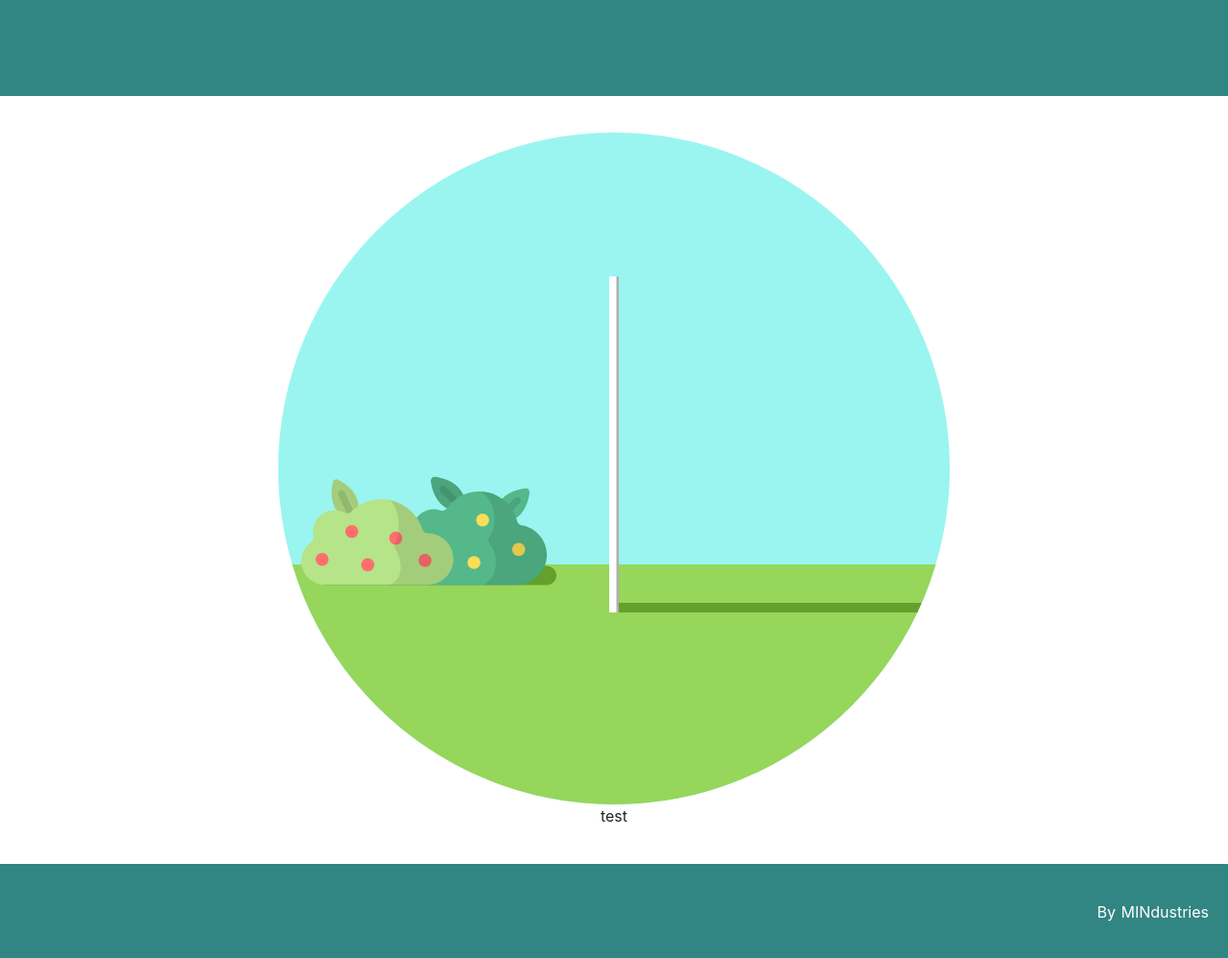
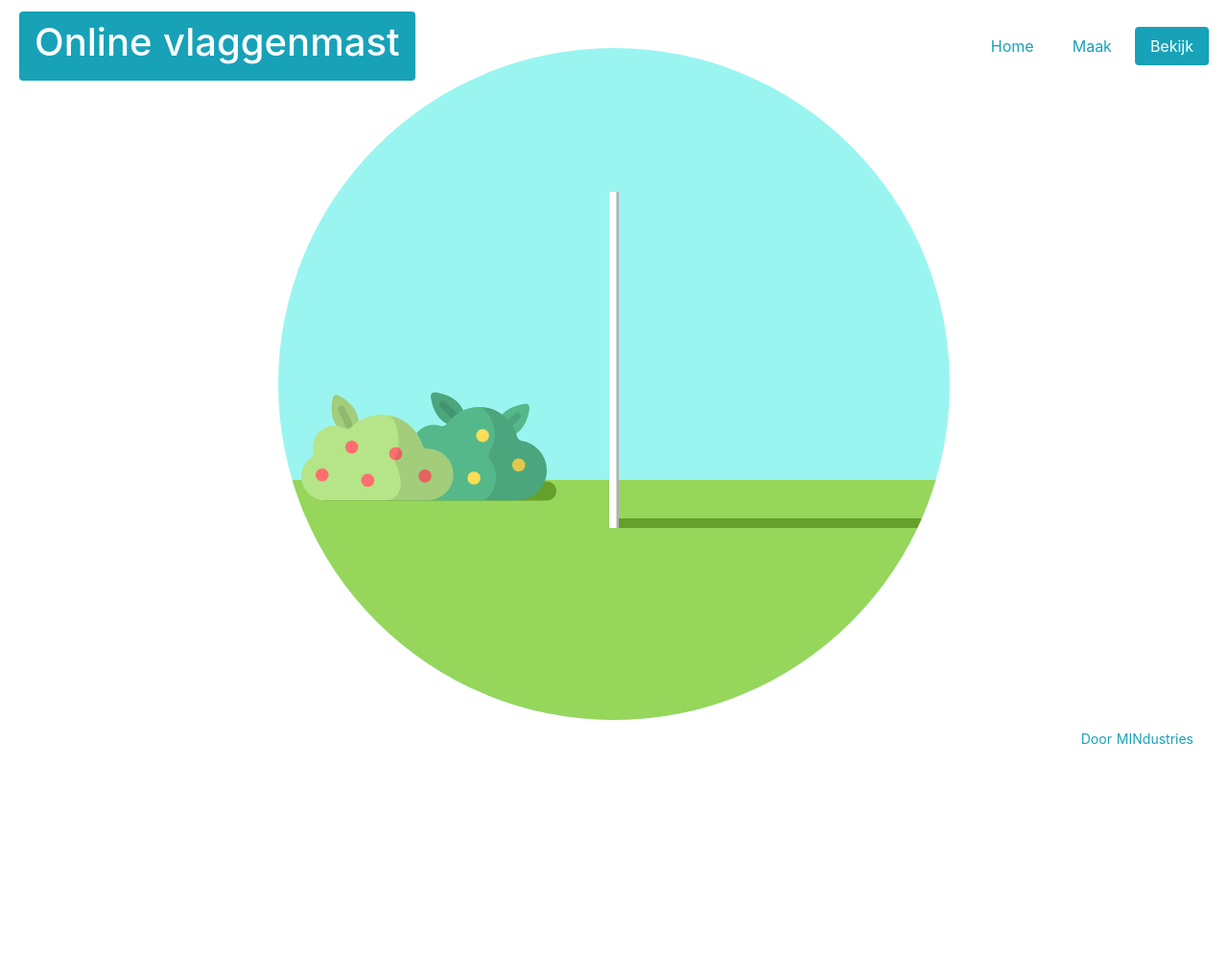
Before and after one commit to steefmin/flag, a Nuxt app: page /view in a window 1280 px wide. Shown: the whole page at 96% size. After the commit the page ends 800 px from the top, so only its background shows below. Built offline with nearby package versions, Linux system fonts and the light colour scheme.

Commit message:
keep latest view, adds navigation

```diff
--- a/layouts/default.vue
+++ b/layouts/default.vue
@@ -1,12 +1,23 @@
 <template>
   <div id="box">
-    <div id="header"></div>
+    <b-navbar fixed="top">
+      <b-nav pills>
+        <b-nav-item to="/" active><h1>Online vlaggenmast</h1></b-nav-item>
+      </b-nav>
+      <b-nav pills align="end">
+        <b-nav-item to="/" exact active-class="active">Home</b-nav-item>
+        <b-nav-item to="/create"  active-class="active">Maak</b-nav-item>
+        <b-nav-item to="/view"  active-class="active">Bekijk</b-nav-item>
+      </b-nav>
+    </b-navbar>
+
     <nuxt id="main"/>
-    <div id="footer">
-      <div class="footerElement">
-        <a href="https://steefmin.xyz">By MINdustries</a>
-      </div>
-    </div>
+
+    <b-navbar fixed="bottom" toggleable="true">
+      <b-nav small align="end">
+        <b-nav-item href="https://steefmin.xyz">Door MINdustries</b-nav-item>
+      </b-nav>
+    </b-navbar>
   </div>
 </template>
 
@@ -27,48 +38,19 @@ html {
   margin: 0;
 }
 
-body {
-  min-height: 100vh;
+.nav {
+  width: 100%
 }
 
-#box {
-  display: flex;
-  flex-direction: column;
-  align-items: stretch;
-  min-height: 100vh;
+.nav-item {
+  margin: 4px;
 }
 
-#main {
-  flex: 1;
-  width: 100%;
+.nav-pills .nav-link.active, .nav-pills .show > .nav-link {
+  background-color: var(--info);
+  color: #ffffff;
 }
-
-#header {
-  background-color: #318582;
-  flex-basis: 100px;
-  flex-shrink: 0;
-}
-
-#footer {
-  background-color: #318582;
-  flex-basis: 100px;
-  flex-shrink: 0;
-  display: flex;
-  flex-direction: row;
-  justify-content: flex-end;
-  align-items: center;
-}
-
-
-</style>
-
-<style scoped>
-.footerElement {
-  margin: 20px;
-}
-
-.footerElement > a, a:link, a:visited {
-  text-decoration: none;
-  color: #fff;
+.nav-item > .nav-link {
+  color: var(--info);
 }
 </style>
--- a/nuxt.config.js
+++ b/nuxt.config.js
@@ -47,7 +47,11 @@ export default {
     components: [
       'BButton',
       'BFormInput',
-      'BPopover']
+      'BNav',
+      'BNavbar',
+      'BNavItem',
+      'BPopover'
+    ]
   },
   /*
   ** Build configuration
--- a/pages/create.vue
+++ b/pages/create.vue
@@ -4,12 +4,13 @@
     <div id="switchBox" class="box">
       <b-form-input v-model="message" placeholder="Vandaag hijs ik de vlag omdat... "/>
       <toggle-button
-        :value="!sunDown"
+        :value="!isSunDown"
         :labels="{checked: 'Dag', unchecked: 'Nacht'}"
         @change="settings.background = !settings.background"
         :width=150
         :height=40
         :font-size=16
+        color="var(--info)"
       />
       <toggle-button
         :value="settings.flagState"
@@ -18,6 +19,7 @@
         :width=150
         :height=40
         :font-size=16
+        color="var(--info)"
       />
       <toggle-button
         :value="settings.inTop"
@@ -26,6 +28,7 @@
         :width=150
         :height=40
         :font-size=16
+        color="var(--info)"
       />
       <toggle-button
         :value="settings.pennon"
@@ -34,6 +37,7 @@
         :width=150
         :height=40
         :font-size=16
+        color="var(--info)"
       />
       <toggle-button
         :value="settings.wreath"
@@ -42,6 +46,7 @@
         :width=150
         :height=40
         :font-size=16
+        color="var(--info)"
       />
     </div>
     <div id="buttonBox" class="box">
@@ -94,7 +99,7 @@ export default {
     }
   },
   mounted () {
-    this.settings.background = !this.sunDown
+    this.settings.background = !this.sunDown(new Date())
   },
   computed: {
     state: function () {
@@ -122,6 +127,26 @@ export default {
 
       return state
     },
+    isSunDown () {
+      return this.sunDown(new Date())
+    },
+    emailHref () {
+      return `mailto:?body=${encodeURIComponent(this.fullLink)}`
+    },
+    fullLink () {
+      return `${window.location.origin}/${this.route()}`
+    }
+  },
+  methods: {
+    route () {
+      const payload = JSON.stringify(
+        {
+          state: this.state,
+          message: this.message
+        }
+      )
+      return `view?payload=${btoa(payload)}`
+    },
     sunDown: function () {
       const now = new Date()
       const sunRise = new Date()
@@ -141,21 +166,6 @@ export default {
       }
 
       return false
-    },
-    route () {
-      const payload = JSON.stringify(
-        {
-          state: this.state,
-          message: this.message
-        }
-      )
-      return `view?payload=${btoa(payload)}`
-    },
-    emailHref () {
-      return `mailto:?body=${encodeURIComponent(this.fullLink)}`
-    },
-    fullLink () {
-      return `${window.location.origin}/${this.route}`
     }
   }
 }
--- a/pages/index.vue
+++ b/pages/index.vue
@@ -32,7 +32,8 @@ export default {
   },
   computed: {
     state: function () {
-      if (this.sunDown) {
+      const now = new Date()
+      if (this.sunDown(now)) {
         return {
           flagState: 'Lowered',
           background: 'night',
@@ -40,7 +41,7 @@ export default {
         }
       }
 
-      if (this.royalBirthday) {
+      if (this.royalBirthday(now)) {
         return {
           flagState: 'Raised',
           foreground: ['pennon'],
@@ -49,7 +50,7 @@ export default {
         }
       }
 
-      if (this.mayForth) {
+      if (this.mayForth(now)) {
         return {
           flagState: 'HalfRaised',
           background: 'day',
@@ -58,7 +59,7 @@ export default {
         }
       }
 
-      if (this.mayFifth) {
+      if (this.mayFifth(now)) {
         return {
           flagState: 'Raised',
           background: 'day',
@@ -72,9 +73,39 @@ export default {
         background: 'day',
         reason: 'none'
       }
+    }
+  },
+  methods: {
+    mayForth: function (now) {
+      if (now.getMonth() !== 4) {
+        return false
+      }
+
+      if (now.getDate() !== 4) {
+        return false
+      }
+
+      if (now.getHours() >= 18) {
+        return true
+      }
+
+      return false
     },
-    sunDown: function () {
-      const now = new Date()
+    mayFifth (now) {
+      if (now.getMonth() !== 4) {
+        return false
+      }
+
+      if (now.getDate() !== 5) {
+        return false
+      }
+
+      return true
+    },
+    royalBirthday (now) {
+      return false
+    },
+    sunDown (now) {
       const sunRise = new Date()
       const sunSet = new Date()
 
@@ -91,46 +122,6 @@ export default {
         return true
       }
 
-      return false
-    },
-    description: function () {
-      const reason = this.state.reason
-      if (reason) {
-        return this.descriptions[reason] || ''
-      }
-      return ''
-    },
-    mayForth: function () {
-      const now = new Date()
-
-      if (now.getMonth() !== 4) {
-        return false
-      }
-
-      if (now.getDate() !== 4) {
-        return false
-      }
-
-      if (now.getHours() >= 18) {
-        return true
-      }
-
-      return false
-    },
-    mayFifth () {
-      const now = new Date()
-
-      if (now.getMonth() !== 4) {
-        return false
-      }
-
-      if (now.getDate() !== 5) {
-        return false
-      }
-
-      return true
-    },
-    royalBirthday () {
       return false
     }
   }
--- a/pages/view.vue
+++ b/pages/view.vue
@@ -14,6 +14,8 @@
 <script>
 import FlagFigure from '../components/FlagFigure'
 import { ToggleButton } from 'vue-js-toggle-button'
+
+const payloadStore = 'PayloadStore'
 
 export default {
   components: {
@@ -32,20 +34,23 @@ export default {
           flagState: 'Lowered',
           foreground: [],
           background: 'day'
-        },
-        message: 'test'
+        }
       }
     }
   },
   created() {
-    const payload = this.$route.query.payload
+    let payload = this.$route.query.payload
+
+    if (!payload) {
+      payload = localStorage.getItem(payloadStore)
+    }
+
     try {
       this.payload = JSON.parse(atob(payload))
+      localStorage.setItem(payloadStore, payload)
     } catch (e) {
       // do nothing, fallback to default values
     }
-  },
-  computed: {
   }
 }
 </script>
```
